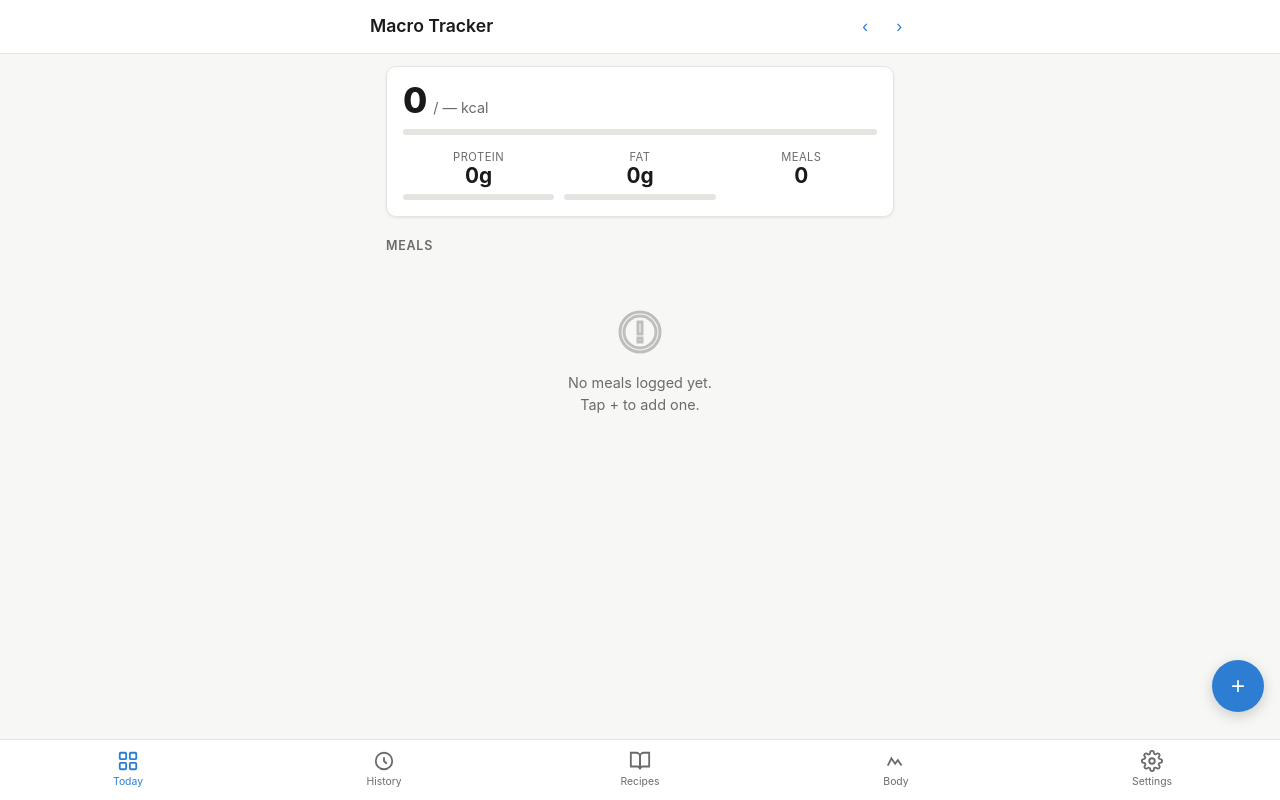
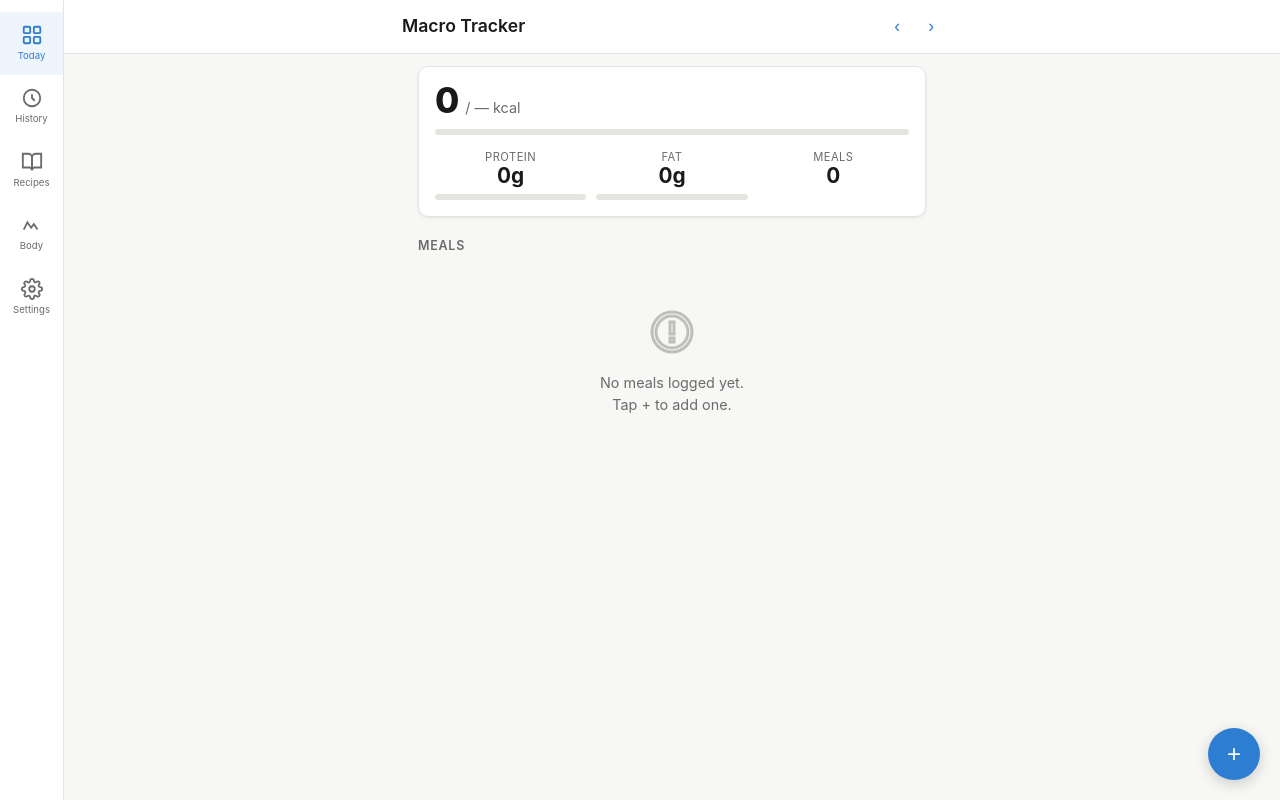
Before and after one commit to The-cloud-achiever/macro-tracker, a plain HTML site: page index.html in a window 1280 px wide. Drawn offline with Linux system fonts and the light colour scheme.

Commit message:
Move navigation from bottom bar to left sidebar
- .bottom-nav converted from fixed-bottom row to fixed-left column (64px wide)
- Border changes from border-top to border-right
- Body padding changes from padding-bottom to padding-left: 64px so content
  clears the sidebar on all pages
- Active/hover state now shows a soft accent background tint
- FAB repositioned to bottom: 20px (was offset by nav height)
- Toast repositioned to bottom: 20px and horizontally centered in content area

Co-Authored-By: Claude Sonnet 4.6 <noreply@anthropic.com>
Claude-Session: https://claude.ai/code/session_01P2W177TFBg4NAZbv8ac3qr

```diff
--- a/css/styles.css
+++ b/css/styles.css
@@ -65,7 +65,7 @@ body {
   color: var(--text);
   line-height: 1.5;
   min-height: 100dvh;
-  padding-bottom: calc(72px + env(safe-area-inset-bottom));
+  padding-left: 64px;
 }
 
 /* ── Layout ── */
@@ -86,25 +86,28 @@ header h1 { font-size: 1.1rem; font-weight: 600; }
 .date-nav button:hover { background: var(--border); }
 .date-label { font-size: .85rem; color: var(--muted); white-space: nowrap; }
 
-/* ── Bottom nav ── */
+/* ── Side nav ── */
 .bottom-nav {
   position: fixed;
-  bottom: 0;
-  left: 0; right: 0;
+  left: 0; top: 0; bottom: 0;
+  width: 64px;
   background: var(--surface);
-  border-top: 1px solid var(--border);
+  border-right: 1px solid var(--border);
   display: flex;
-  justify-content: space-around;
+  flex-direction: column;
+  align-items: stretch;
+  justify-content: flex-start;
+  padding-top: calc(12px + env(safe-area-inset-top));
   padding-bottom: env(safe-area-inset-bottom);
   z-index: 10;
 }
 .bottom-nav a {
   display: flex; flex-direction: column; align-items: center;
-  gap: 2px; padding: 10px 0; flex: 1; min-width: 0;
-  color: var(--muted); text-decoration: none; font-size: .65rem;
-  transition: color .15s;
+  gap: 3px; padding: 12px 0; width: 100%;
+  color: var(--muted); text-decoration: none; font-size: .6rem;
+  transition: color .15s, background .15s;
 }
-.bottom-nav a.active, .bottom-nav a:hover { color: var(--accent); }
+.bottom-nav a.active, .bottom-nav a:hover { color: var(--accent); background: color-mix(in srgb, var(--accent) 8%, transparent); }
 .bottom-nav a svg { width: 22px; height: 22px; }
 
 /* ── Cards / surfaces ── */
@@ -188,7 +191,7 @@ header h1 { font-size: 1.1rem; font-weight: 600; }
 
 /* ── FAB ── */
 .fab {
-  position: fixed; bottom: calc(72px + env(safe-area-inset-bottom) + 16px); right: 16px;
+  position: fixed; bottom: calc(20px + env(safe-area-inset-bottom)); right: 20px;
   width: 52px; height: 52px; border-radius: 50%;
   background: var(--accent); color: #fff; border: none; cursor: pointer;
   font-size: 1.5rem; display: flex; align-items: center; justify-content: center;
@@ -236,7 +239,7 @@ textarea { resize: vertical; min-height: 60px; }
 
 /* ── Toast ── */
 .toast {
-  position: fixed; bottom: calc(72px + env(safe-area-inset-bottom) + 12px); left: 50%;
+  position: fixed; bottom: calc(20px + env(safe-area-inset-bottom)); left: calc(50% + 32px);
   transform: translateX(-50%) translateY(0);
   background: var(--text); color: var(--bg);
   padding: 10px 18px; border-radius: 8px; font-size: .88rem;
```
